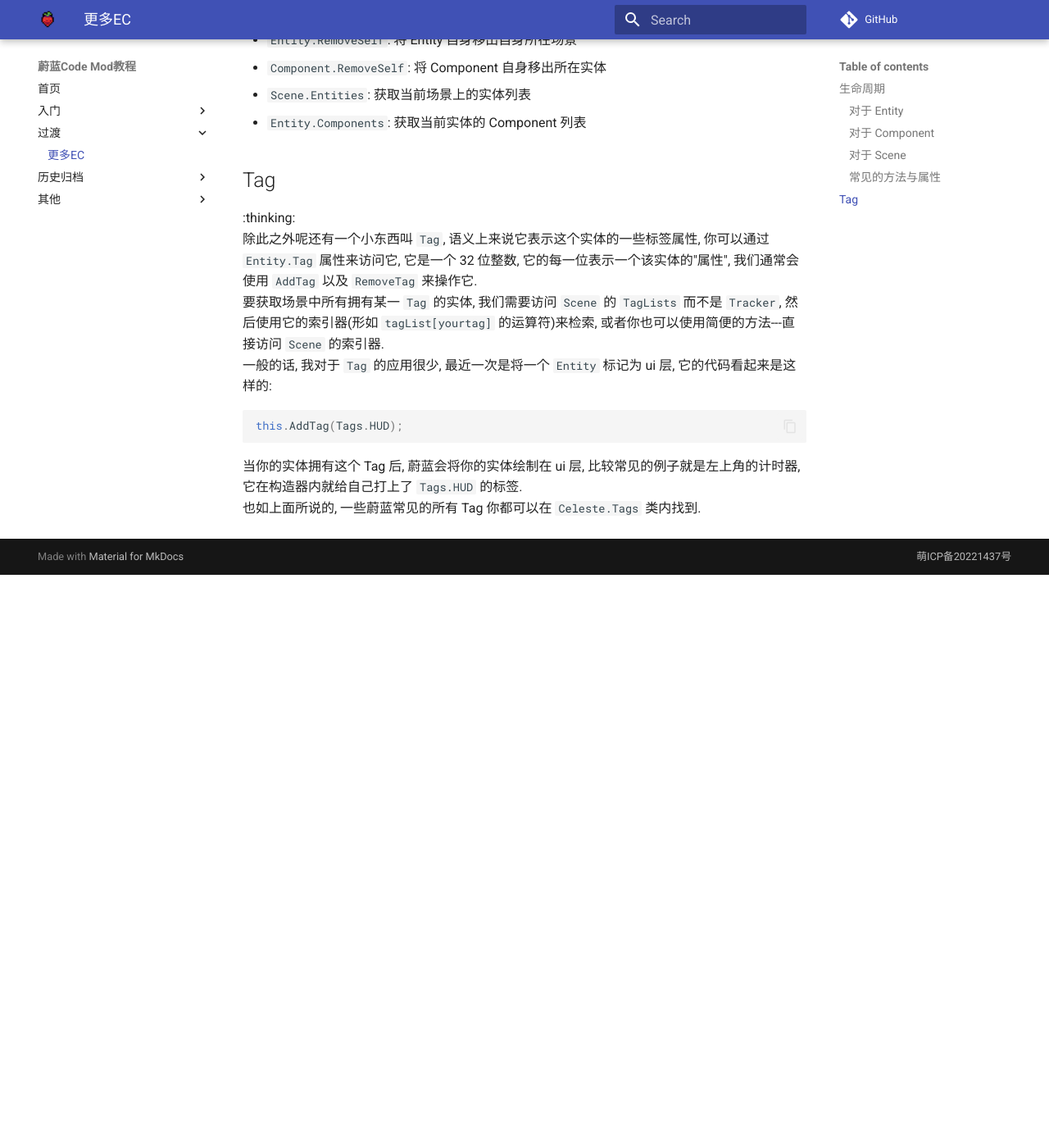
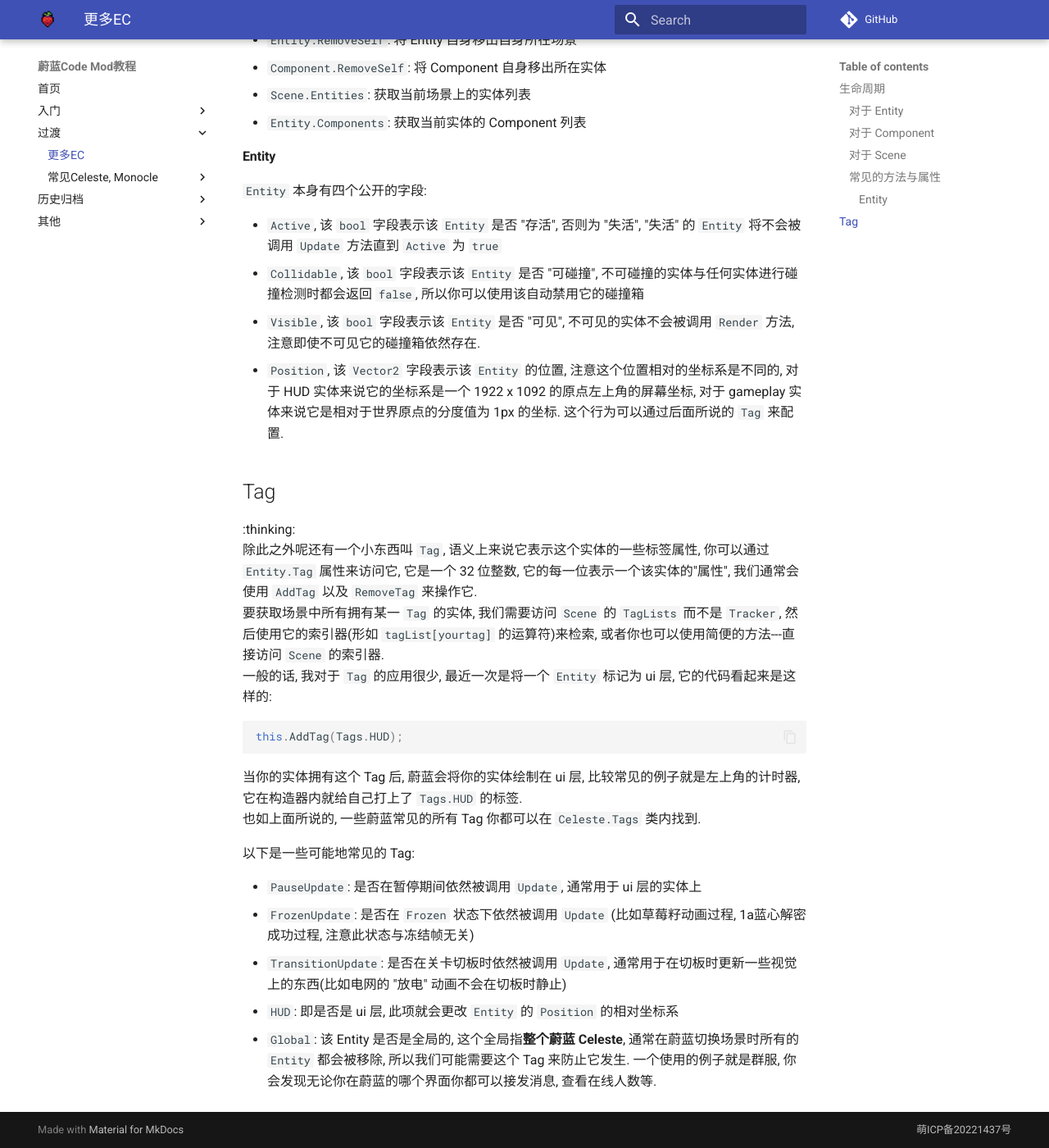
Before and after one commit to Saplonily/CelesteModTutorial, an MkDocs documentation site: the page built from docs/trans/ECcommon.md, in a window 1280 px wide and 1400 px high, scrolled down 1842 px. Shown: the whole window at 82% size. Built offline with MkDocs 1.6.1 and Material for MkDocs 9.7.7, drawn with Linux system fonts in a browser that asks for light colours; comment, search, counter and statistics services are not loaded; before the commit the page ends 2543 px from its top, so only the background shows below that; some of the changed text lies outside the part shown.

Commit message:
一些之前章的修改以及common1初稿

````diff
--- a/docs/trans/ECcommon.md
+++ b/docs/trans/ECcommon.md
@@ -32,7 +32,7 @@
 
 对于 Component 来说大部分函数与 Entity 的类似, 只不过名字前加个了 Entity.
 比如实体的 `Awake` 对应 Component 的 `EntityAwake`, 通常这些函数被调用的地方是对应的 Entity 的生命周期函数的默认实现,
-所以除非有意的记得在开头调用基类的生命周期实现:
+所以除非有意而为之记得在开头调用基类的生命周期实现:
 ```cs title="MyInterestingEntity.cs"
 public override void Awake()
 {
@@ -57,6 +57,15 @@
 - `Scene.Entities`: 获取当前场景上的实体列表
 - `Entity.Components`: 获取当前实体的 Component 列表
 
+#### Entity
+
+`Entity` 本身有四个公开的字段:
+
+- `Active`, 该 `bool` 字段表示该 `Entity` 是否 "存活", 否则为 "失活", "失活" 的 `Entity` 将不会被调用 `Update` 方法直到 `Active` 为 `true`
+- `Collidable`, 该 `bool` 字段表示该 `Entity` 是否 "可碰撞", 不可碰撞的实体与任何实体进行碰撞检测时都会返回 `false`, 所以你可以使用该自动禁用它的碰撞箱
+- `Visible`, 该 `bool` 字段表示该 `Entity` 是否 "可见", 不可见的实体不会被调用 `Render` 方法, 注意即使不可见它的碰撞箱依然存在.
+- `Position`, 该 `Vector2` 字段表示该 `Entity` 的位置, 注意这个位置相对的坐标系是不同的, 对于 HUD 实体来说它的坐标系是一个 1922 x 1092 的原点左上角的屏幕坐标, 对于 gameplay 实体来说它是相对于世界原点的分度值为 1px 的坐标. 这个行为可以通过后面所说的 `Tag` 来配置.
+
 ## Tag
 
 :thinking:
@@ -70,3 +79,12 @@
 ```
 当你的实体拥有这个 Tag 后, 蔚蓝会将你的实体绘制在 ui 层, 比较常见的例子就是左上角的计时器, 它在构造器内就给自己打上了 `Tags.HUD` 的标签.
 也如上面所说的, 一些蔚蓝常见的所有 Tag 你都可以在 `Celeste.Tags` 类内找到.
+
+以下是一些可能地常见的 Tag:
+
+- `PauseUpdate`: 是否在暂停期间依然被调用 `Update`, 通常用于 ui 层的实体上
+- `FrozenUpdate`: 是否在 `Frozen` 状态下依然被调用 `Update` (比如草莓籽动画过程, 1a蓝心解密成功过程, 注意此状态与冻结帧无关)
+- `TransitionUpdate`: 是否在关卡切板时依然被调用 `Update`, 通常用于在切板时更新一些视觉上的东西(比如电网的 "放电" 动画不会在切板时静止)
+- `HUD`: 即是否是 ui 层, 此项就会更改 `Entity` 的 `Position` 的相对坐标系
+- `Global`: 该 Entity 是否是全局的, 这个全局指**整个蔚蓝 Celeste**, 通常在蔚蓝切换场景时所有的 `Entity` 都会被移除, 所以我们可能需要这个 Tag 来防止它发生.
+ 一个使用的例子就是群服, 你会发现无论你在蔚蓝的哪个界面你都可以接发消息, 查看在线人数等.
--- a/mkdocs.yml
+++ b/mkdocs.yml
@@ -47,14 +47,16 @@
       - 简单贴图: "begin/SimpleTexturing.md"
   - 过渡:
       - 更多EC: "trans/ECcommon.md"
-#     - 常见Celeste, Monocle:
-#       - Alarm, Tween: "trans/common/Alarm,Tween.md"
-#     - Flag: "trans/Flag.md"
+      - 常见Celeste, Monocle:
+        - Alarm, Tween, Coroutine: "trans/common1.md"
+        # - Flag, Tag, Tracker: "trans/common2.md"
+        # - Sprite, Image: "trans/common3.md"
 #     - 进阶钩子:
 #         - 认识 IL: "trans/IL.md"
 #         - IL 钩子与随意钩取: "trans/AdvHooks.md"
 #     - 私有访问: "trans/PrivateAccess.md"
 #  - 额外:
+#     - 调试: "extra/debug.md"
 #     - ImGUI: "extra/ImGUI.md"
   - 历史归档:
       - 基础环境配置: "arc/BasicEnv.md"
````
Also changed, not shown: docs/trans/common1.md (added, +60 -0 lines).
